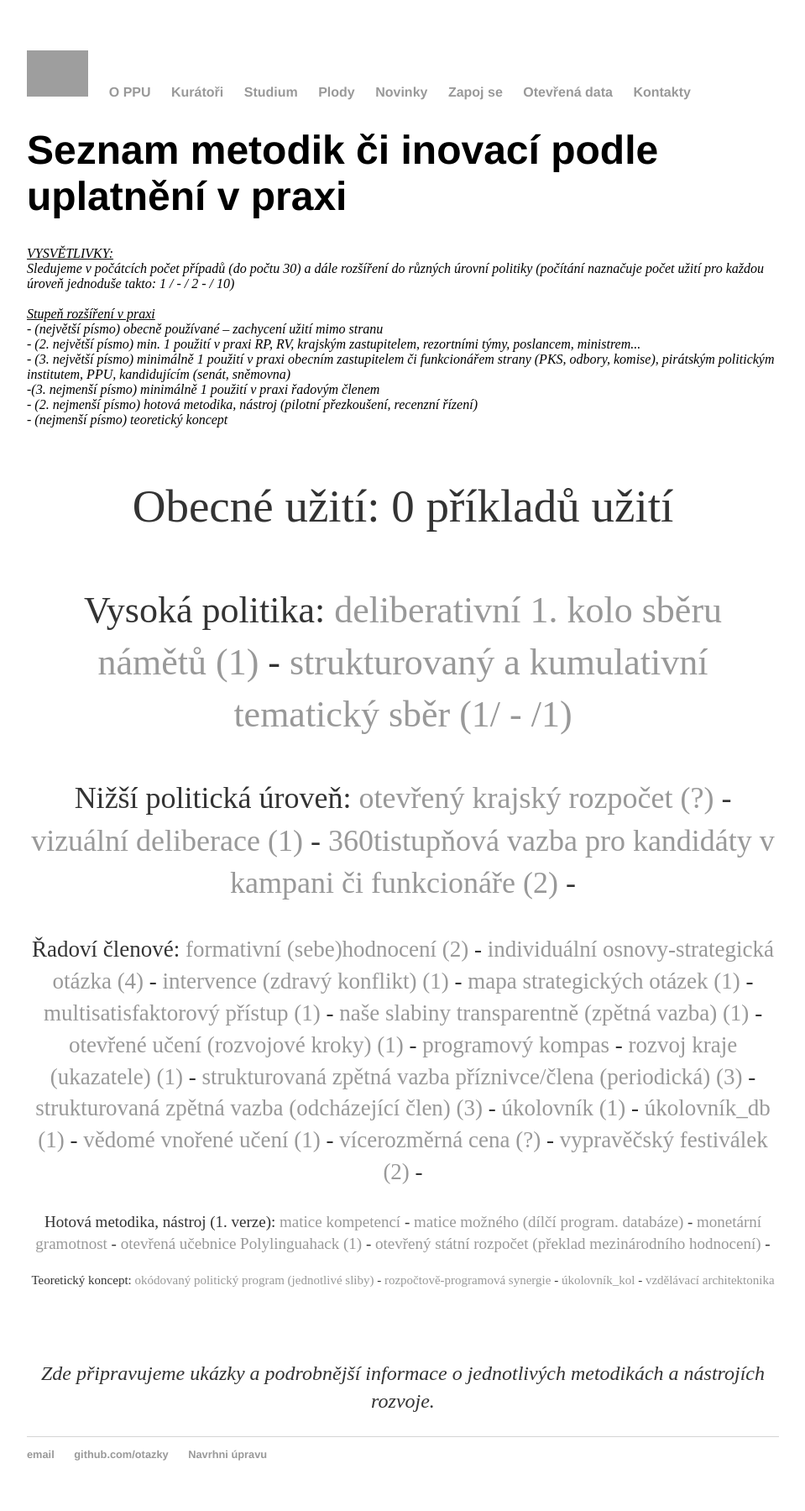
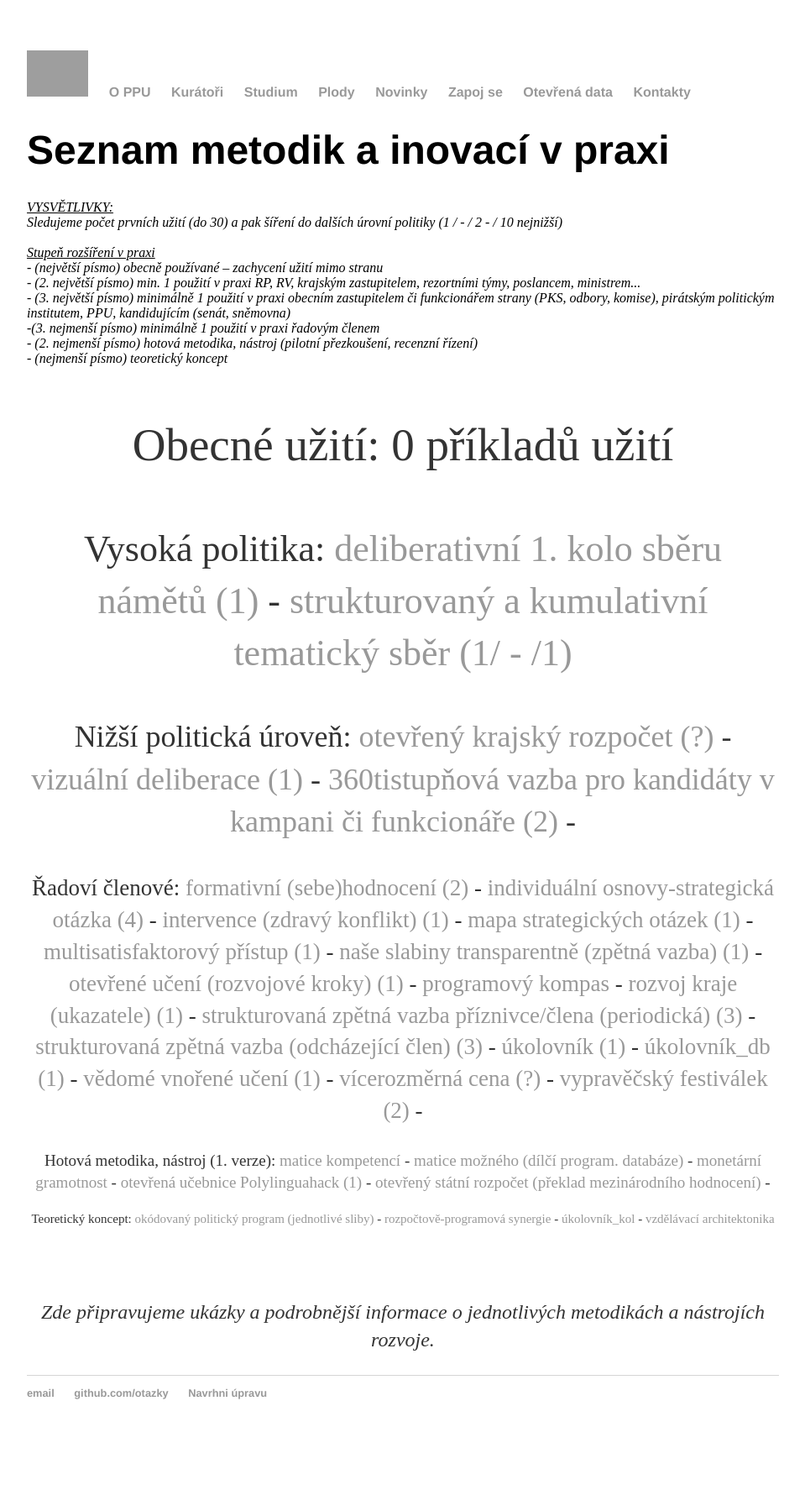
Before and after one commit to otazky/otazky.github.io, a Jekyll site: the page built from plody/index.html, in a window 1280 px wide. Shown: the whole page at 84% size, without its empty margins (160-1119 px from the left). Built offline with Jekyll 4.4.1, drawn with Linux system fonts in a browser that asks for light colours; after the commit the page ends 1726 px from its top, so only the background shows below that; grey boxes are pictures that could not be loaded.

Commit message:
Záhlaví

```diff
--- a/plody/index.html
+++ b/plody/index.html
@@ -1,14 +1,13 @@
 ---
 layout: default
-title: Seznam metodik či inovací podle uplatnění v praxi
+title: Seznam metodik a inovací v praxi
 ---
 
 <h1>{{ page.title }}</h1>
 
 <i>
 <u>VYSVĚTLIVKY: </u><br>
-Sledujeme v počátcích počet případů (do počtu 30) a dále rozšíření do různých úrovní politiky
-    (počítání naznačuje počet užití pro každou úroveň jednoduše takto: 1 / - / 2 - / 10) <br><br>
+Sledujeme počet prvních užití (do 30) a pak šíření do dalších úrovní politiky (1 / - / 2 - / 10 nejnižší) <br><br>
 
 
 <u>Stupeň rozšíření v praxi</u><br>
```
